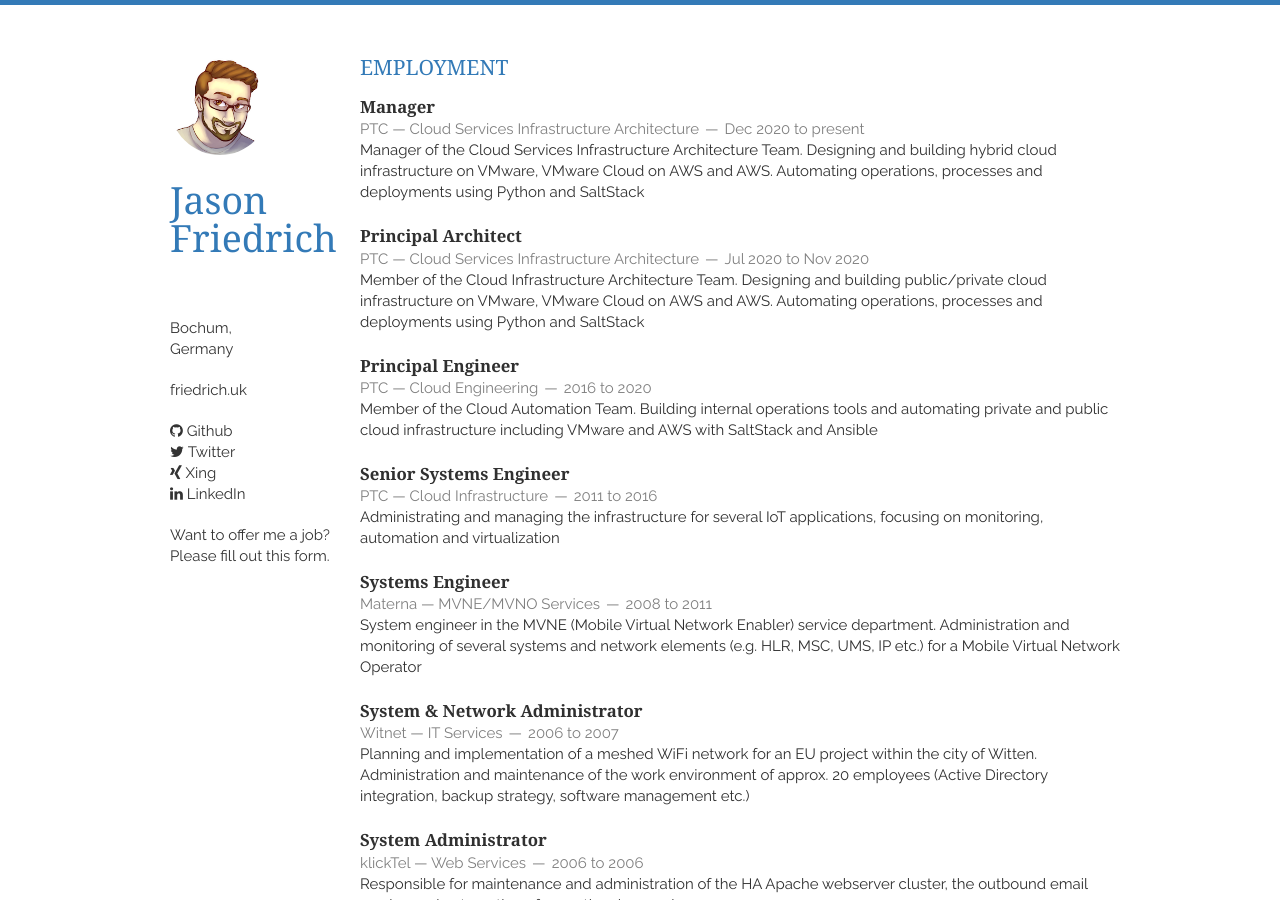
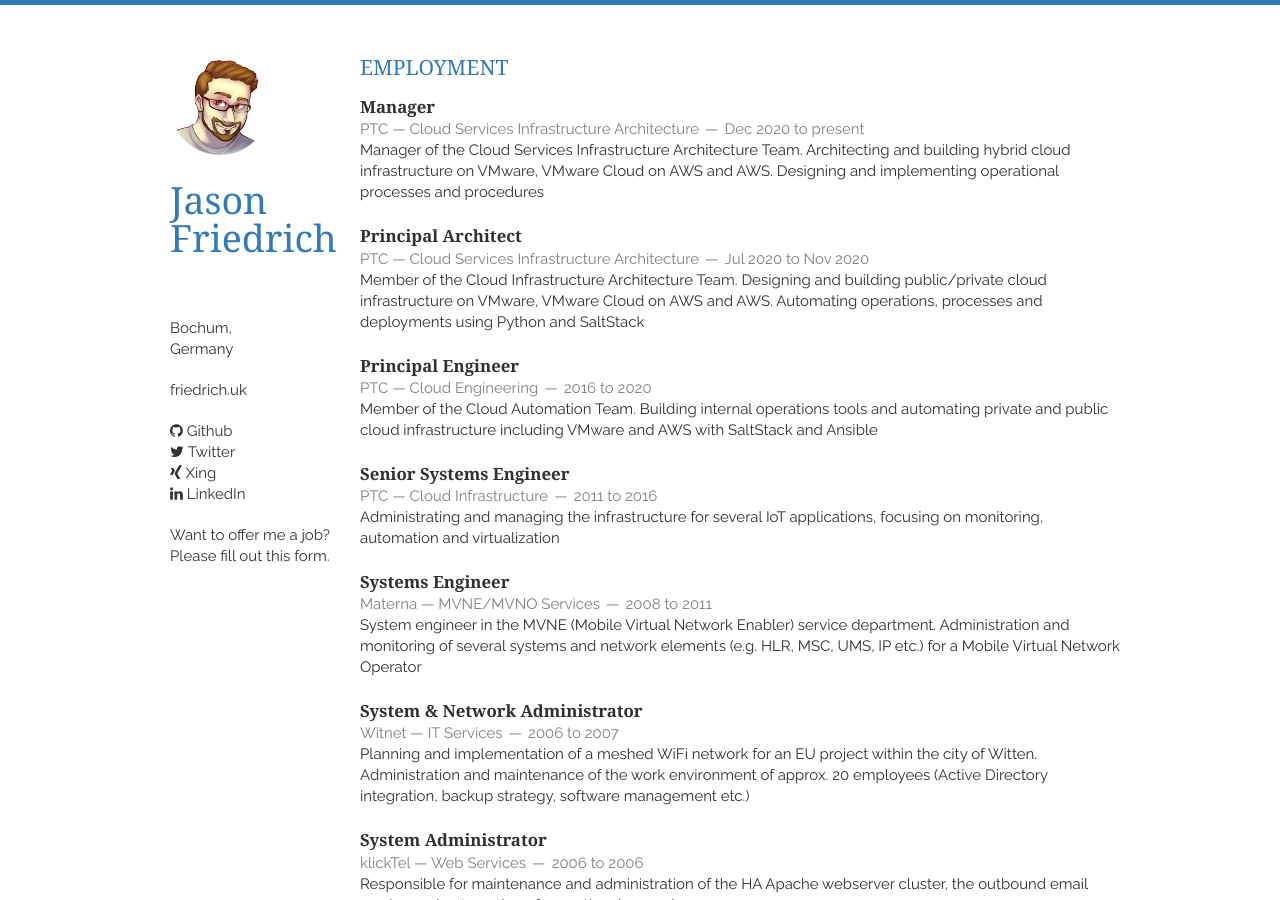
Before and after one commit to jbfriedrich/resume, a Jekyll site: the page built from index.html, in a window 1280 px wide and 900 px high. Built offline with Jekyll 4.4.1, drawn with Linux system fonts in a browser that asks for light colours; nearby versions of some CDN libraries.

Commit message:
Cosmetic changes

```diff
--- a/_includes/employment.html
+++ b/_includes/employment.html
@@ -5,7 +5,7 @@
             <h1>Manager</h1>
             <span><address>PTC — Cloud Services Infrastructure Architecture</address><time>Dec 2020 to present</time></span>
         </header>
-        <p>Manager of the Cloud Services Infrastructure Architecture Team. Designing and building hybrid cloud infrastructure on VMware, VMware Cloud on AWS and AWS. Automating operations, processes and deployments using Python and SaltStack</p>
+        <p>Manager of the Cloud Services Infrastructure Architecture Team. Architecting and building hybrid cloud infrastructure on VMware, VMware Cloud on AWS and AWS. Designing and implementing operational processes and procedures</p>
     </article>
     <article>
     <article>
```
